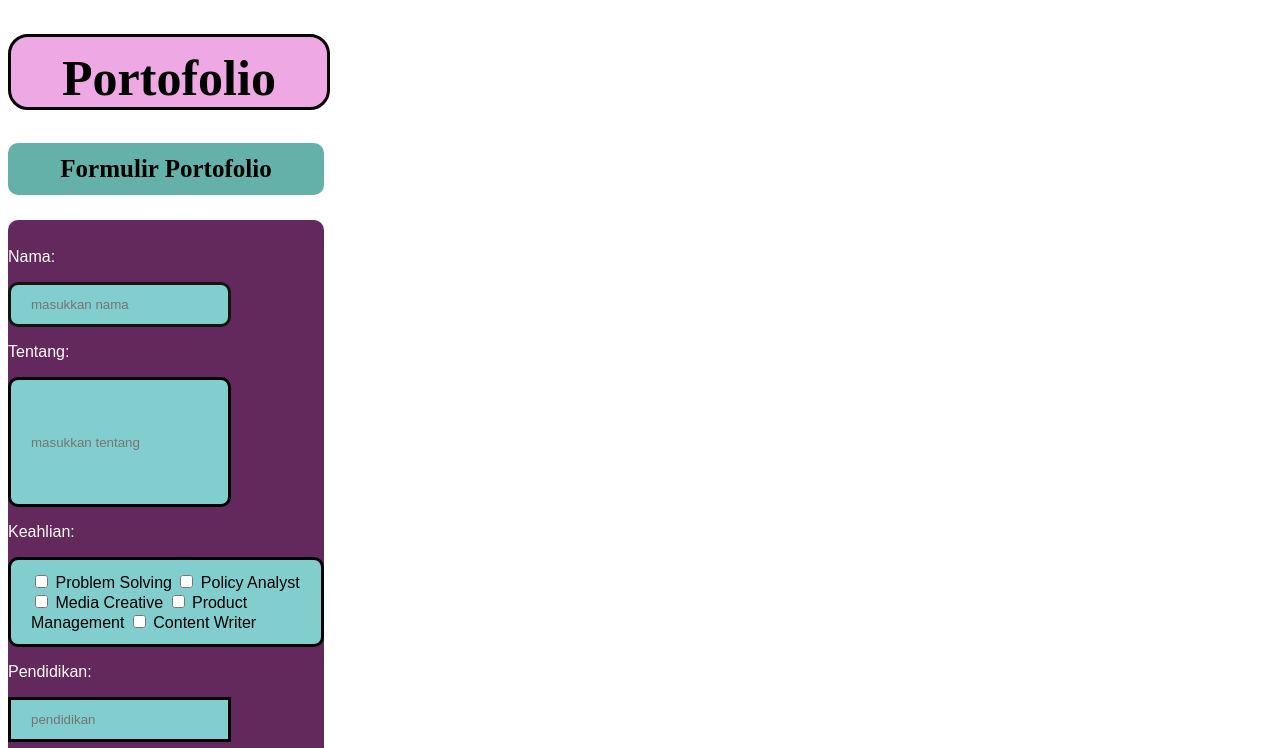
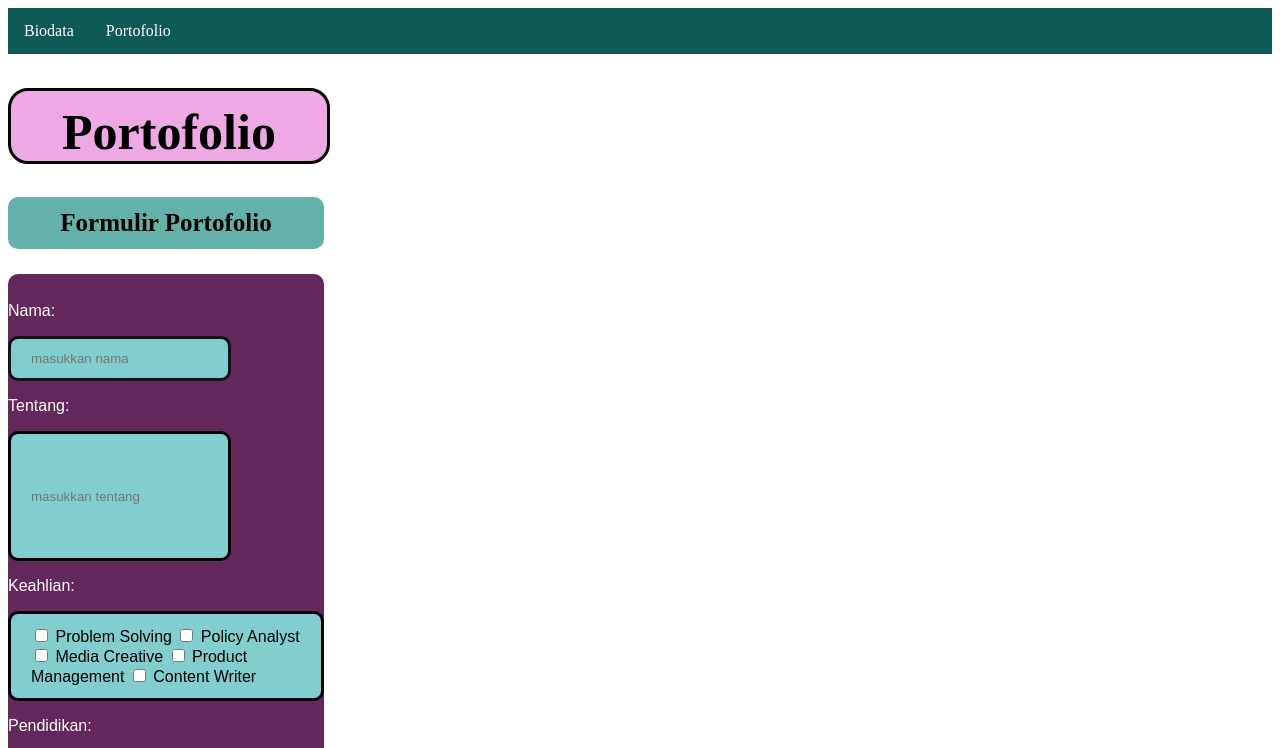
Before and after one commit to salsabilahriz/salsabilahriz.github.io, a plain HTML site: page portofolio.html in a window 1280 px wide. Shown: the top 748 px of the page. Drawn offline with Linux system fonts and the light colour scheme.

Commit message:
tambah menu

```diff
--- a/portofolio.html
+++ b/portofolio.html
@@ -10,6 +10,13 @@
 </head>
 
 <body>
+    <div class="nav">
+        <ul>
+            <li><a href="">Biodata</a></li>
+            <li><a href="portofolio.html">Portofolio</a></li>
+        </ul>
+    </div>
+
     <h1 class="judul">Portofolio</h1>
 
     <p class="tag">Formulir Portofolio</p>
--- a/style.css
+++ b/style.css
@@ -52,7 +52,6 @@
     font-family: Arial, Helvetica, sans-serif;
     border-radius: 10px;
     padding-top: 12px;
-
 }
 .inputname{
     border: 10px;
@@ -75,7 +74,7 @@
     border: 10px;
     background-color: rgb(130, 206, 206);
     border-style: solid;
-    border-width: medium;Product Management
+    border-width: medium;
     border-radius: 10px;
     padding: 12px 20px;
 }
@@ -163,3 +162,27 @@
 .u{
     color: rgb(255, 251, 246);
 }
+
+.nav ul {
+    list-style-type: none;
+    margin: 0;
+    padding: 0;
+    overflow: hidden;
+    background-color: rgb(15, 90, 84);
+}
+
+.nav li {
+    float: left;
+}
+
+.nav li a {
+    display: block;
+    color: white;
+    text-align: center;
+    padding: 14px 16px;
+    text-decoration: none;
+}
+
+.nav li a:hover {
+    background-color: rgb(35, 172, 160);
+}
```
Also changed, not shown: index.html (renamed from Biodata.html, +7 -0 lines).
